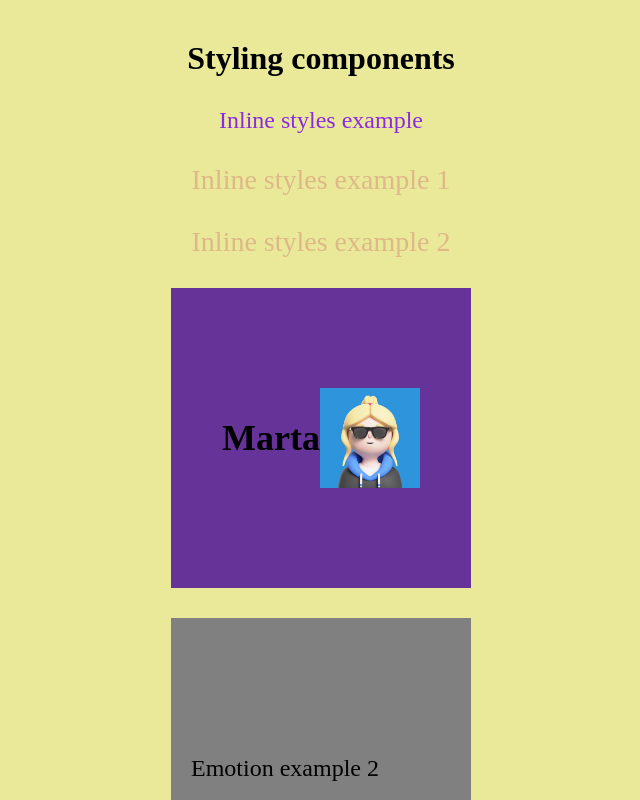
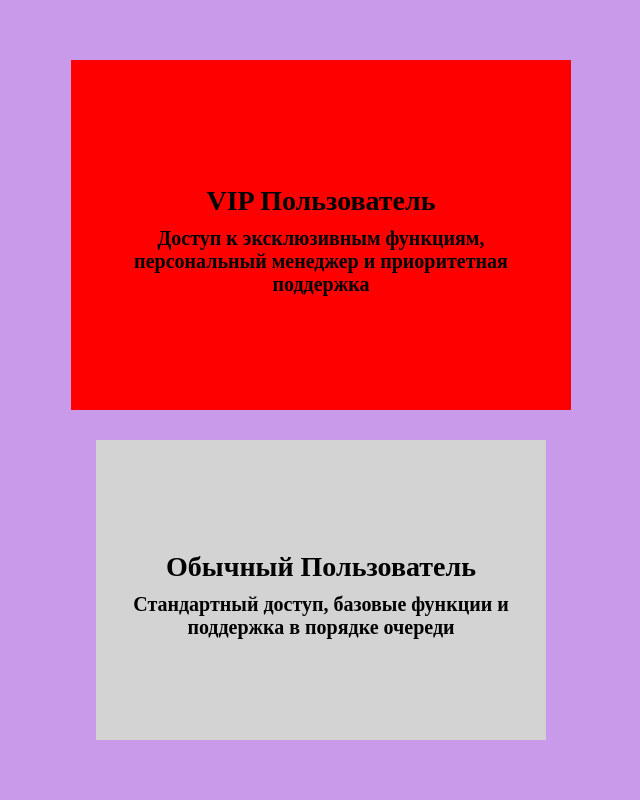
Before and after one commit to VoytenSvyat/55_react_ts_project, a React (Vite) app: page / in a window 1280 px wide. Shown: the top 800 px of the page, without its empty margins (319-959 px from the left). Built offline with nearby package versions, Linux system fonts and the light colour scheme.

Commit message:
homework09

```diff
--- a/src/App.tsx
+++ b/src/App.tsx
@@ -5,13 +5,14 @@
 // import Lesson06 from "./lessons/Lesson06/Lesson06";
 // import Lesson07 from "./lessons/Lesson07/Lesson07";
 // import Lesson08 from "./lessons/Lesson08/Lesson08";
-import Lesson09 from "./lessons/Lesson09/Lesson09";
+// import Lesson09 from "./lessons/Lesson09/Lesson09";
 
 
 //Homeworks imports:
 // import Homework06 from "./homeworks/Homework06";
 // import Homework07 from "./homeworks/Homework07";
 // import Homework08 from "./homeworks/Homework08/Homework08";
+import Homework09 from "./homeworks/Homework09/Homework09";
 
 function App() {
 
@@ -24,7 +25,8 @@ function App() {
       {/* <Homework07 /> */}
       {/* <Lesson08/> */}
       {/* <Homework08/> */}
-      <Lesson09/>
+      {/* <Lesson09/> */}
+      <Homework09/>
     </>
   )
 }
--- /dev/null
+++ b/src/homeworks/Homework09/Homework09.tsx
@@ -0,0 +1,19 @@
+import { BoxCard, DescriptionCard1, DescriptionCard2, UserCard, VipCard } from './styles'
+import './styles.css'
+
+function Homework09() {
+    return(
+        <div className="homework09-container">
+            <BoxCard primary>
+                <VipCard>VIP Пользователь</VipCard>
+                <DescriptionCard1>Доступ к эксклюзивным функциям, персональный менеджер и приоритетная поддержка</DescriptionCard1>
+            </BoxCard>
+            <BoxCard>
+                <UserCard>Обычный Пользователь</UserCard>
+                <DescriptionCard2>Стандартный доступ, базовые функции и поддержка в порядке очереди</DescriptionCard2>
+            </BoxCard>
+        </div>
+    )
+}
+
+export default Homework09
--- /dev/null
+++ b/src/homeworks/Homework09/styles.css
@@ -0,0 +1,10 @@
+.homework09-container {
+  display: flex;
+  flex-direction: column;
+  align-items: center;
+  justify-content: center;
+  gap: 30px;
+  flex: 1;
+  padding: 40px;
+  background-color: rgb(202, 154, 234);
+}
--- /dev/null
+++ b/src/homeworks/Homework09/styles.ts
@@ -0,0 +1,37 @@
+import styled from "@emotion/styled";
+
+interface BoxCardStyledProps {
+    primary?: boolean
+  }
+
+  export const BoxCard = styled.div<BoxCardStyledProps>`
+   display: flex;
+   align-items: center;
+   flex-direction: column;
+   justify-content: center;
+   padding: 20px;
+   width: ${({ primary }) => primary ? '500px' : '450px'};
+   height: ${({ primary }) => primary ? '350px' : '300px'};
+   background-color: ${({ primary }) => primary ? 'red' : 'lightgrey'};
+   font-size: 22px;
+  `;
+
+export const VipCard = styled.h2`
+font-size: 28px;
+margin: 10px;
+
+`;
+
+export const UserCard = styled.h2`
+font-size: 28px;
+margin: 10px;
+`;
+
+export const DescriptionCard1 = styled.h2`
+font-size: 20px;
+text-align: center;
+`
+export const DescriptionCard2 = styled.h2`
+font-size: 20px;
+text-align: center;
+`
--- a/src/lessons/Lesson09/styles.ts
+++ b/src/lessons/Lesson09/styles.ts
@@ -17,7 +17,9 @@ export const BoxInfo = styled.div<BoxInfoStyledProps>`
     font-size: 24px;
 `;
 
-export const TitleCard = styled.h2``;
+export const TitleCard = styled.h2`
+ color: #D5CBE8;
+ font-size: 50px;`;
 
 export const AvatarImg = styled.img`
  width: 100px;
```
